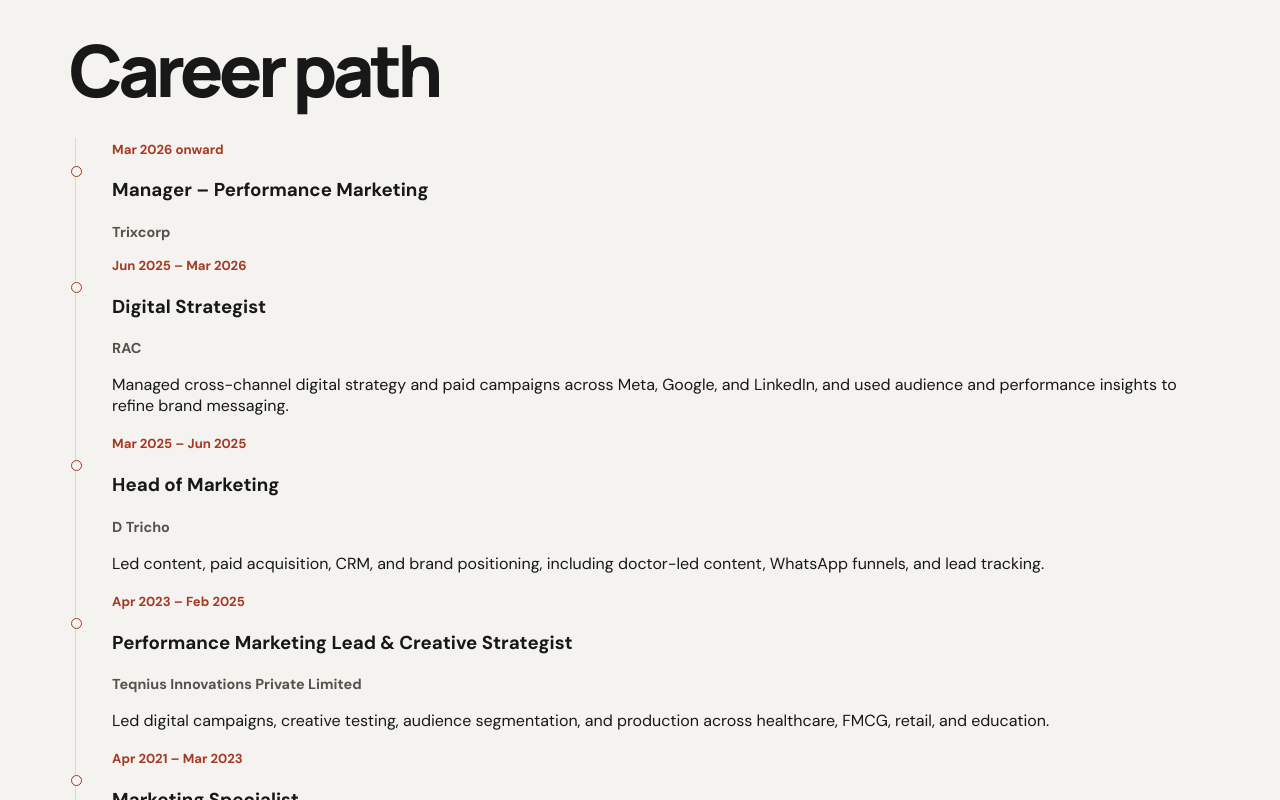
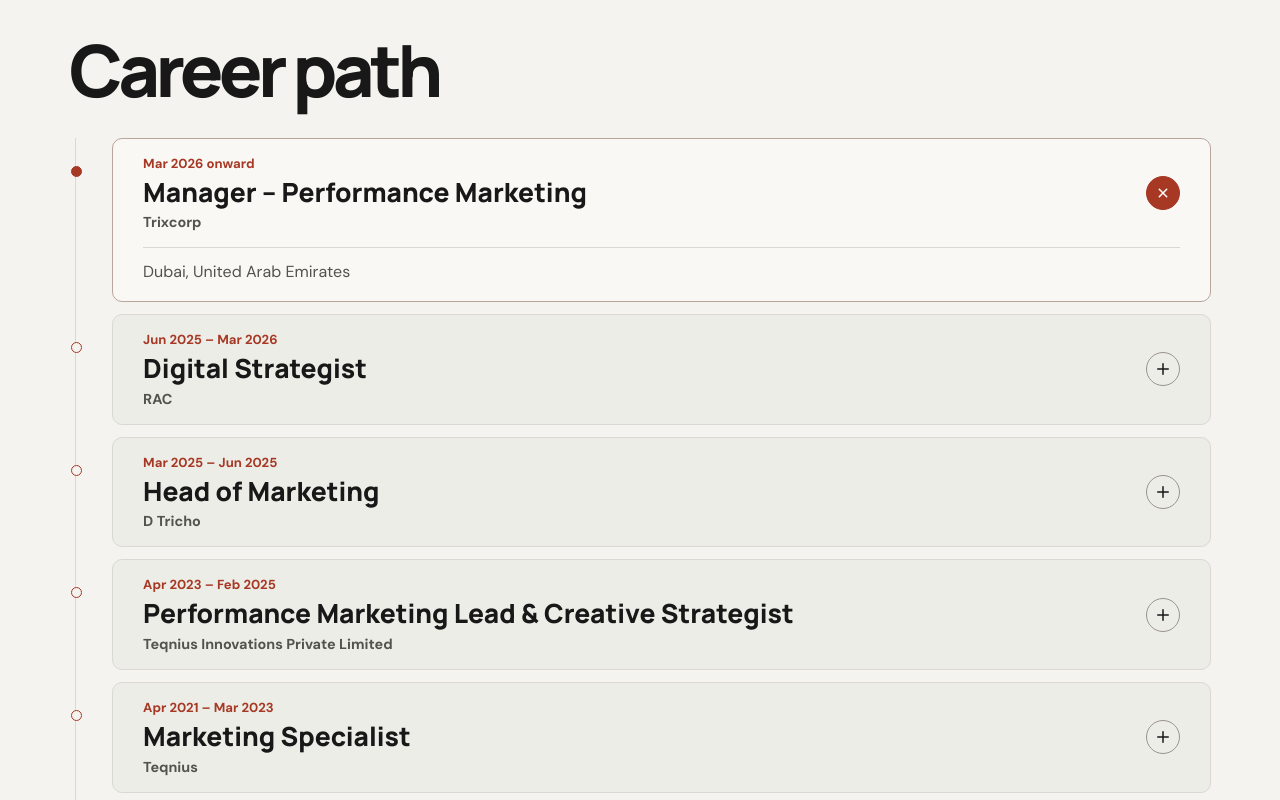
Before and after one commit to hhishamilyas/portfolio, a Next.js app: page /about in a window 1280 px wide. Shown: the part 1000-1800 px from the top of the page. Built offline with nearby package versions, Linux system fonts and the light colour scheme.

Commit message:
Make the career timeline expandable

```diff
--- a/app/about/page.tsx
+++ b/app/about/page.tsx
@@ -1,5 +1,6 @@
 import type { Metadata } from 'next';
 import Link from 'next/link';
+import { Plus } from 'lucide-react';
 import Landing from '../_components/Landing';
 import styles from '../_components/landing.module.css';
 import career from './career.module.css';
@@ -10,7 +11,7 @@ export const metadata: Metadata = {
 };
 
 const roles = [
-  { title: 'Manager – Performance Marketing', company: 'Trixcorp', period: 'Mar 2026 onward' },
+  { title: 'Manager – Performance Marketing', company: 'Trixcorp', period: 'Mar 2026 onward', location: 'Dubai, United Arab Emirates' },
   { title: 'Digital Strategist', company: 'RAC', period: 'Jun 2025 – Mar 2026', description: 'Managed cross-channel digital strategy and paid campaigns across Meta, Google, and LinkedIn, and used audience and performance insights to refine brand messaging.' },
   { title: 'Head of Marketing', company: 'D Tricho', period: 'Mar 2025 – Jun 2025', description: 'Led content, paid acquisition, CRM, and brand positioning, including doctor-led content, WhatsApp funnels, and lead tracking.' },
   { title: 'Performance Marketing Lead & Creative Strategist', company: 'Teqnius Innovations Private Limited', period: 'Apr 2023 – Feb 2025', description: 'Led digital campaigns, creative testing, audience segmentation, and production across healthcare, FMCG, retail, and education.' },
@@ -29,14 +30,17 @@ export default function AboutPage() {
       <section className={career.career} aria-labelledby="career-heading">
         <h2 id="career-heading">Career path</h2>
         <ol className={career.timeline} role="list">
-          {roles.map(role => (
+          {roles.map((role, index) => (
             <li key={role.title}>
-              <span className={career.period}>{role.period}</span>
-              <div>
-                <h3>{role.title}</h3>
-                <span className={career.company}>{role.company}</span>
-                {role.description && <p>{role.description}</p>}
-              </div>
+              <details className={career.role} open={index === 0}>
+                <summary>
+                  <span className={career.period}>{role.period}</span>
+                  <span className={career.title}>{role.title}</span>
+                  <span className={career.company}>{role.company}</span>
+                  <span className={career.toggle} aria-hidden="true"><Plus size={18} /></span>
+                </summary>
+                <p>{role.description ?? role.location}</p>
+              </details>
             </li>
           ))}
         </ol>
```
